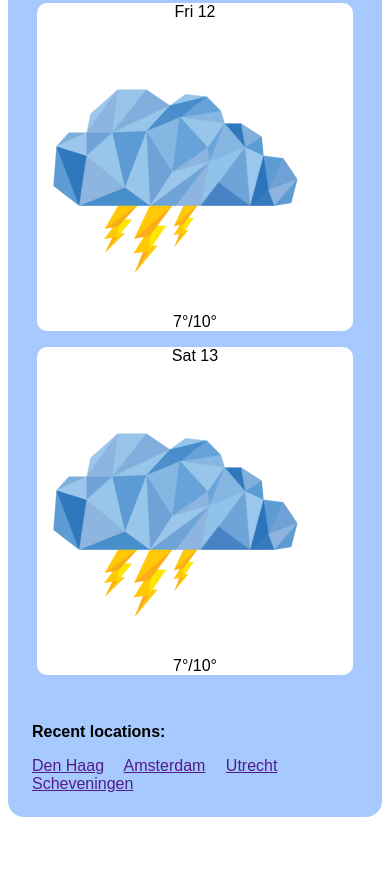
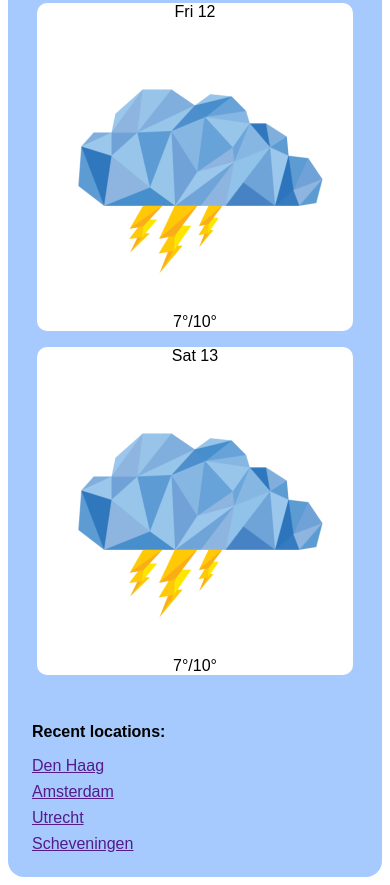
Before and after one commit to princes91221/weather-demo, a plain HTML site: page index.html in a window 390 px wide. Shown: the part 1492-2377 px from the top of the page. Before the commit the page ends 2317 px from the top, so only its background shows below. Drawn offline with Linux system fonts and the light colour scheme.

Commit message:
Button fixed and footer link in responsive

```diff
--- a/style.css
+++ b/style.css
@@ -72,6 +72,7 @@
 
 .list {
     display: flex;
+    text-align: center;
 }
 
 .list-result {
@@ -90,6 +91,13 @@
 }
 
 /* Media Query */
+@media all and (min-width: 280px) and (max-width: 500px) {
+    .location-link:not(:last-child) {
+        display: block;
+        margin-bottom: 0.5em;
+    }
+}
+
 @media all and (max-width: 700px) {
     .btn-primary {
         width: 5em;
```
